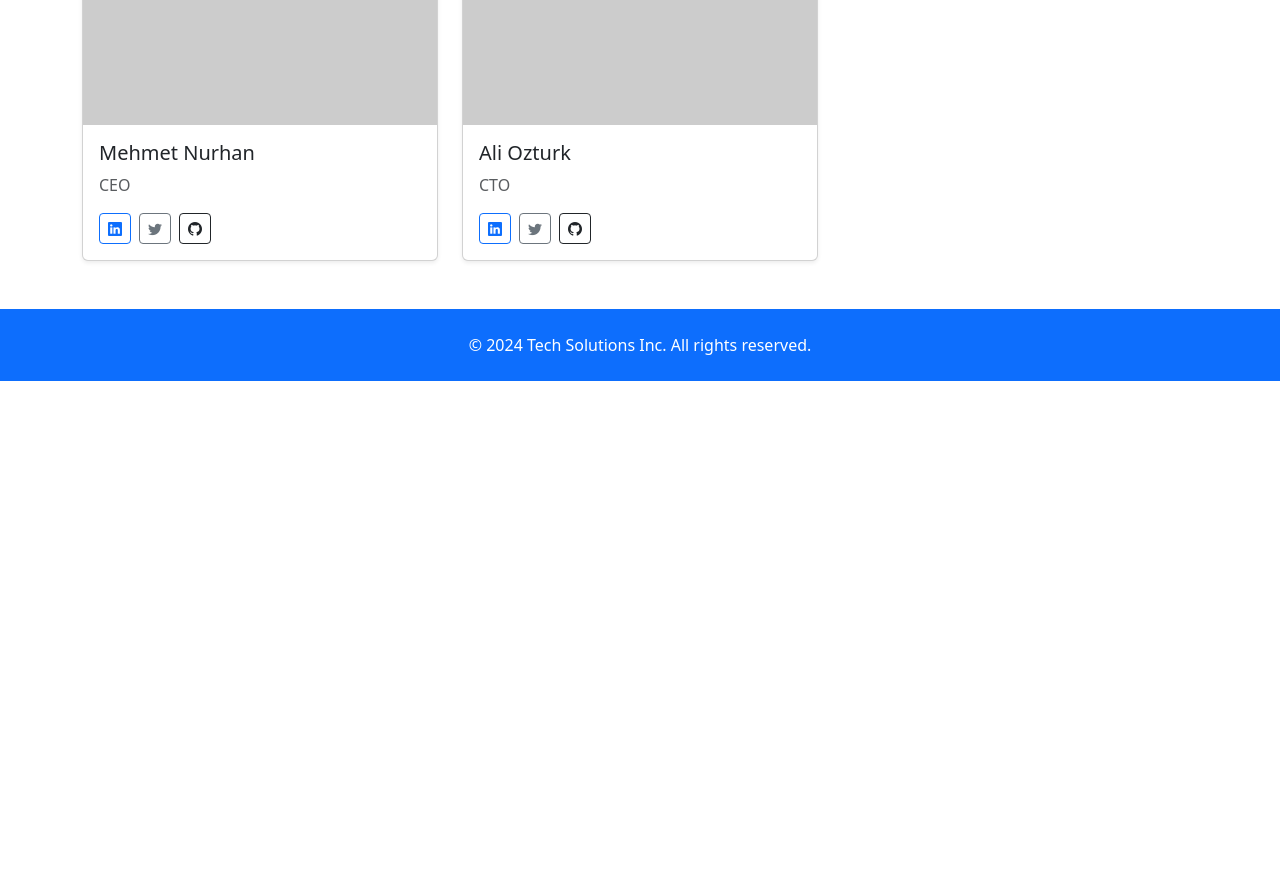
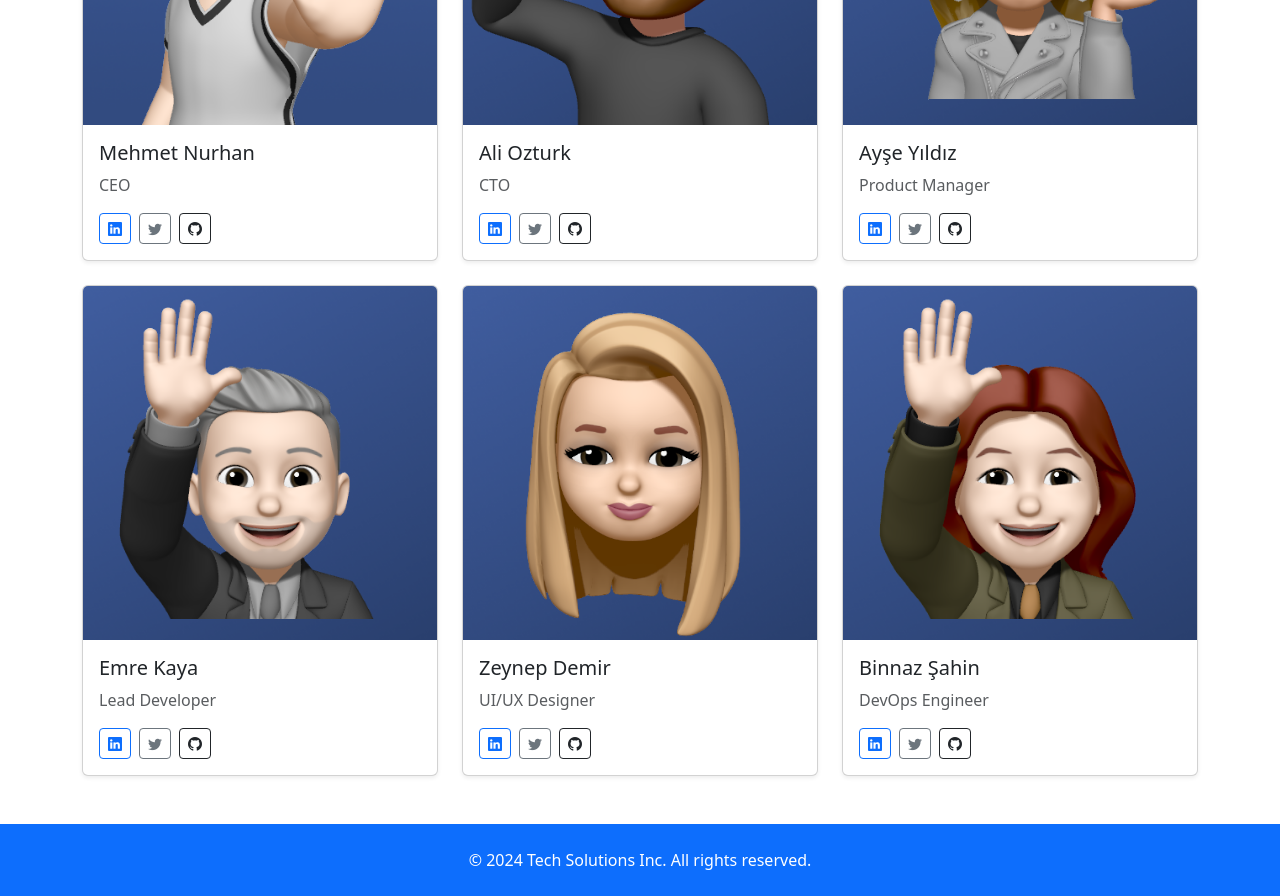
Before and after one commit to myy16/midterm, a plain HTML site: page index.html in a window 1280 px wide. Shown: the part 420-1316 px from the top of the page. Before the commit the page ends 801 px from the top, so only its background shows below. Drawn offline with nearby package versions, Linux system fonts and the light colour scheme; placeholder pictures from the web are drawn by us.

Commit message:
(feat) index.html : add employers

```diff
--- a/index.html
+++ b/index.html
@@ -35,7 +35,7 @@
                 <!-- Team Member 1 -->
                 <div class="col-md-6 col-lg-4">
                     <div class="card h-100 shadow-sm">
-                        <img src="https://via.placeholder.com/300x300?text=Mehmet+Nurhan" class="card-img-top" alt="Mehmet Nurhan">
+                        <img src="picture/indir (6).png" class="card-img-top" alt="Mehmet Nurhan">
                         <div class="card-body">
                             <h5 class="card-title">Mehmet Nurhan</h5>
                             <p class="card-text text-muted">CEO</p>
@@ -57,10 +57,98 @@
                 <!-- Team Member 2 -->
                 <div class="col-md-6 col-lg-4">
                     <div class="card h-100 shadow-sm">
-                        <img src="https://via.placeholder.com/300x300?text=Ali+Ozturk" class="card-img-top" alt="Ali Ozturk">
+                        <img src="picture/indir (1).png" class="card-img-top" alt="Ali Ozturk">
                         <div class="card-body">
                             <h5 class="card-title">Ali Ozturk</h5>
                             <p class="card-text text-muted">CTO</p>
+                            <div class="d-flex gap-2">
+                                <a href="#" class="btn btn-sm btn-outline-primary">
+                                    <i class="bi bi-linkedin"></i>
+                                </a>
+                                <a href="#" class="btn btn-sm btn-outline-secondary">
+                                    <i class="bi bi-twitter"></i>
+                                </a>
+                                <a href="#" class="btn btn-sm btn-outline-dark">
+                                    <i class="bi bi-github"></i>
+                                </a>
+                            </div>
+                        </div>
+                    </div>
+                </div>
+
+                <!-- Team Member 3 -->
+                <div class="col-md-6 col-lg-4">
+                    <div class="card h-100 shadow-sm">
+                        <img src="picture/indir (2).png" class="card-img-top" alt="Ayşe Yıldız">
+                        <div class="card-body">
+                            <h5 class="card-title">Ayşe Yıldız</h5>
+                            <p class="card-text text-muted">Product Manager</p>
+                            <div class="d-flex gap-2">
+                                <a href="#" class="btn btn-sm btn-outline-primary">
+                                    <i class="bi bi-linkedin"></i>
+                                </a>
+                                <a href="#" class="btn btn-sm btn-outline-secondary">
+                                    <i class="bi bi-twitter"></i>
+                                </a>
+                                <a href="#" class="btn btn-sm btn-outline-dark">
+                                    <i class="bi bi-github"></i>
+                                </a>
+                            </div>
+                        </div>
+                    </div>
+                </div>
+
+                <!-- Team Member 4 -->
+                <div class="col-md-6 col-lg-4">
+                    <div class="card h-100 shadow-sm">
+                        <img src="picture/indir (3).png" class="card-img-top" alt="Emre Kaya">
+                        <div class="card-body">
+                            <h5 class="card-title">Emre Kaya</h5>
+                            <p class="card-text text-muted">Lead Developer</p>
+                            <div class="d-flex gap-2">
+                                <a href="#" class="btn btn-sm btn-outline-primary">
+                                    <i class="bi bi-linkedin"></i>
+                                </a>
+                                <a href="#" class="btn btn-sm btn-outline-secondary">
+                                    <i class="bi bi-twitter"></i>
+                                </a>
+                                <a href="#" class="btn btn-sm btn-outline-dark">
+                                    <i class="bi bi-github"></i>
+                                </a>
+                            </div>
+                        </div>
+                    </div>
+                </div>
+
+                <!-- Team Member 5 -->
+                <div class="col-md-6 col-lg-4">
+                    <div class="card h-100 shadow-sm">
+                        <img src="picture/indir.png" class="card-img-top" alt="Zeynep Demir">
+                        <div class="card-body">
+                            <h5 class="card-title">Zeynep Demir</h5>
+                            <p class="card-text text-muted">UI/UX Designer</p>
+                            <div class="d-flex gap-2">
+                                <a href="#" class="btn btn-sm btn-outline-primary">
+                                    <i class="bi bi-linkedin"></i>
+                                </a>
+                                <a href="#" class="btn btn-sm btn-outline-secondary">
+                                    <i class="bi bi-twitter"></i>
+                                </a>
+                                <a href="#" class="btn btn-sm btn-outline-dark">
+                                    <i class="bi bi-github"></i>
+                                </a>
+                            </div>
+                        </div>
+                    </div>
+                </div>
+
+                <!-- Team Member 6 -->
+                <div class="col-md-6 col-lg-4">
+                    <div class="card h-100 shadow-sm">
+                        <img src="picture/indir (5).png" class="card-img-top" alt="Binnaz Şahin">
+                        <div class="card-body">
+                            <h5 class="card-title">Binnaz Şahin</h5>
+                            <p class="card-text text-muted">DevOps Engineer</p>
                             <div class="d-flex gap-2">
                                 <a href="#" class="btn btn-sm btn-outline-primary">
                                     <i class="bi bi-linkedin"></i>
```
